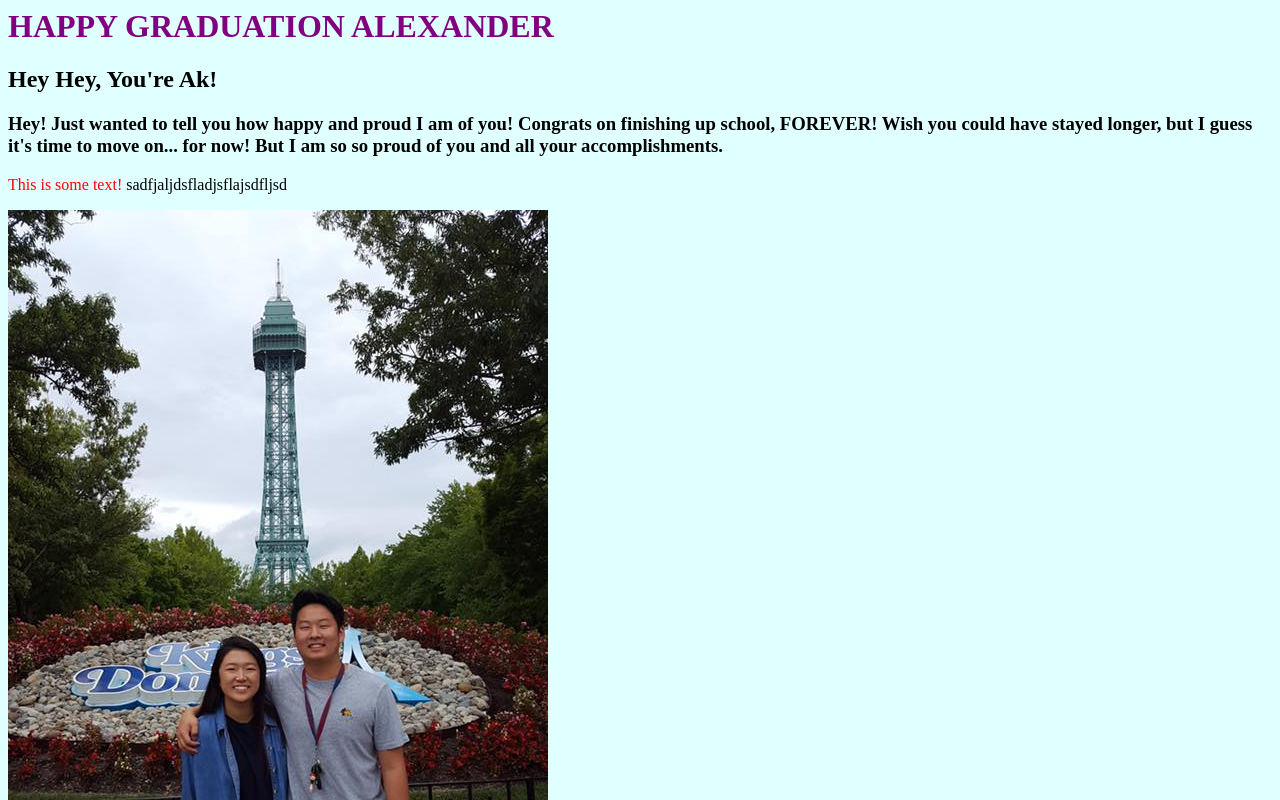
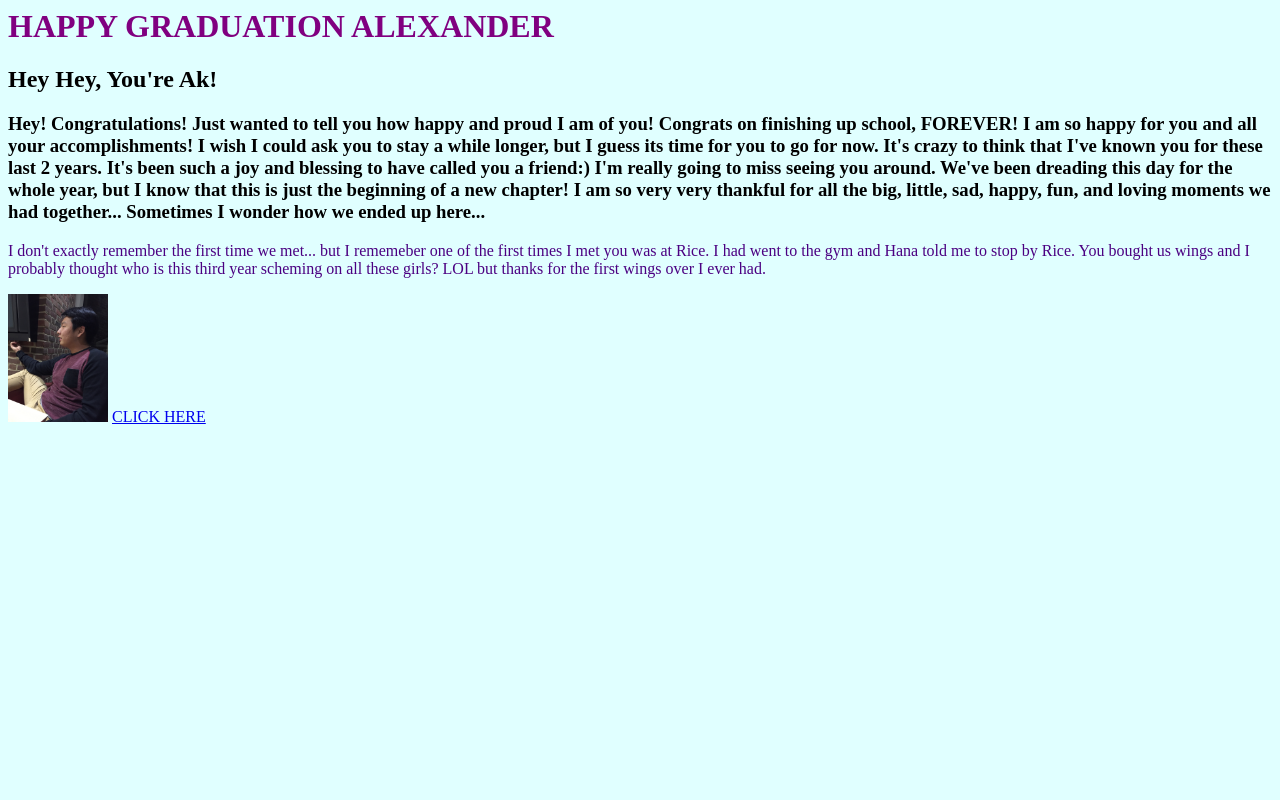
Before and after one commit to euniceykwon/euniceykwon.github.io, a plain HTML site: page index.html in a window 1280 px wide. Shown: the top 800 px of the page. Drawn offline with Linux system fonts and the light colour scheme.

Commit message:
new start

```diff
--- a/index.html
+++ b/index.html
@@ -15,14 +15,18 @@
   Hey Hey, You're Ak!
 </h2>
 <h3>
-  Hey! Just wanted to tell you how happy and proud I am of you! Congrats on finishing up school, FOREVER!
-  Wish you could have stayed longer, but I guess it's time to move on... for now! But I am so so proud of you and all your accomplishments.
+  Hey! Congratulations! Just wanted to tell you how happy and proud I am of you! Congrats on finishing up school, FOREVER!
+  I am so happy for you and all your accomplishments! I wish I could ask you to stay a while longer, but I guess its time for you to go for now.
+  It's crazy to think that I've known you for these last 2 years. It's been such a joy and blessing to have called you a friend:) I'm really going to miss seeing you around.
+  We've been dreading this day for the whole year, but I know that this is just the beginning of a new chapter!
+  I am so very very thankful for all the big, little, sad, happy, fun, and loving moments we had together... Sometimes I wonder how we ended up here...
+
 </h3>
 <p>
-  <font color="red">This is some text!</font>
-  sadfjaljdsfladjsflajsdfljsd
+  <font color="indigo">I don't exactly remember the first time we met... but I rememeber one of the first times I met you was at Rice. I had went to the gym and Hana told me to stop by Rice.
+  You bought us wings and I probably thought who is this third year scheming on all these girls? LOL but thanks for the first wings over I ever had. </font>
 </p>
-<img src="one.jpg">
+<img src="rice.jpg" alt="HTML5 Icon" width="100" height="128">
 </img>
 
 <a href="http://www.google.com">CLICK HERE</a>
```
Also changed, not shown: rice.jpg (added), 1 other file.
